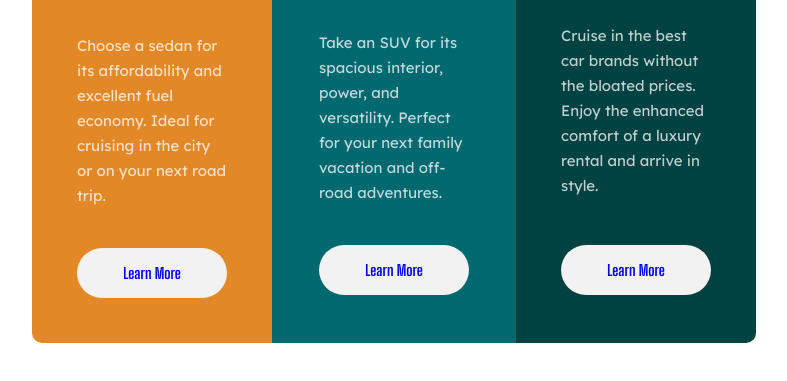
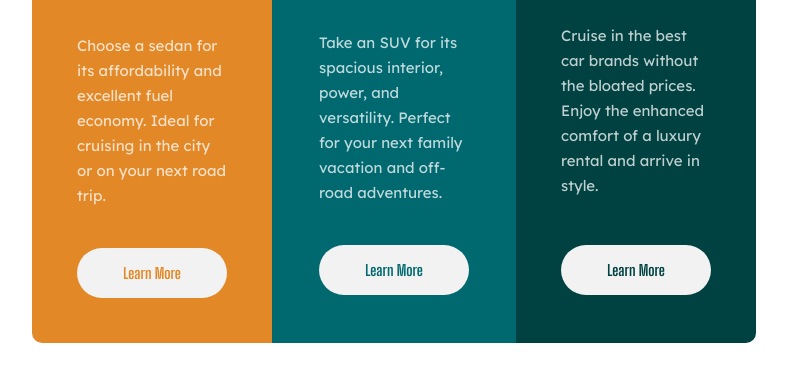
Before and after one commit to HarikrishnaRayam/practice2, a plain HTML site: page index.html in a window 1280 px wide. Shown: the part 341-722 px from the top of the page, without its empty margins (246-1033 px from the left). Drawn offline with Linux system fonts and the light colour scheme.

Commit message:
Update style.css

```diff
--- a/style.css
+++ b/style.css
@@ -78,6 +78,7 @@ body{
     padding: 0 20px;
     text-decoration: none;
     /* border-radius: 10px; */
+    text-align: center;
 }
 
 *{
@@ -97,3 +98,15 @@ body{
 .luxury .btn{
     margin-top: 7px;
 }
+
+.sedans .btn a{
+    color: hsl(31, 77%, 52%);
+}
+
+.suvs .btn a{
+    color: hsl(184, 100%, 22%);
+}
+
+.luxury .btn a{
+    color: hsl(179, 100%, 13%);
+}
```
